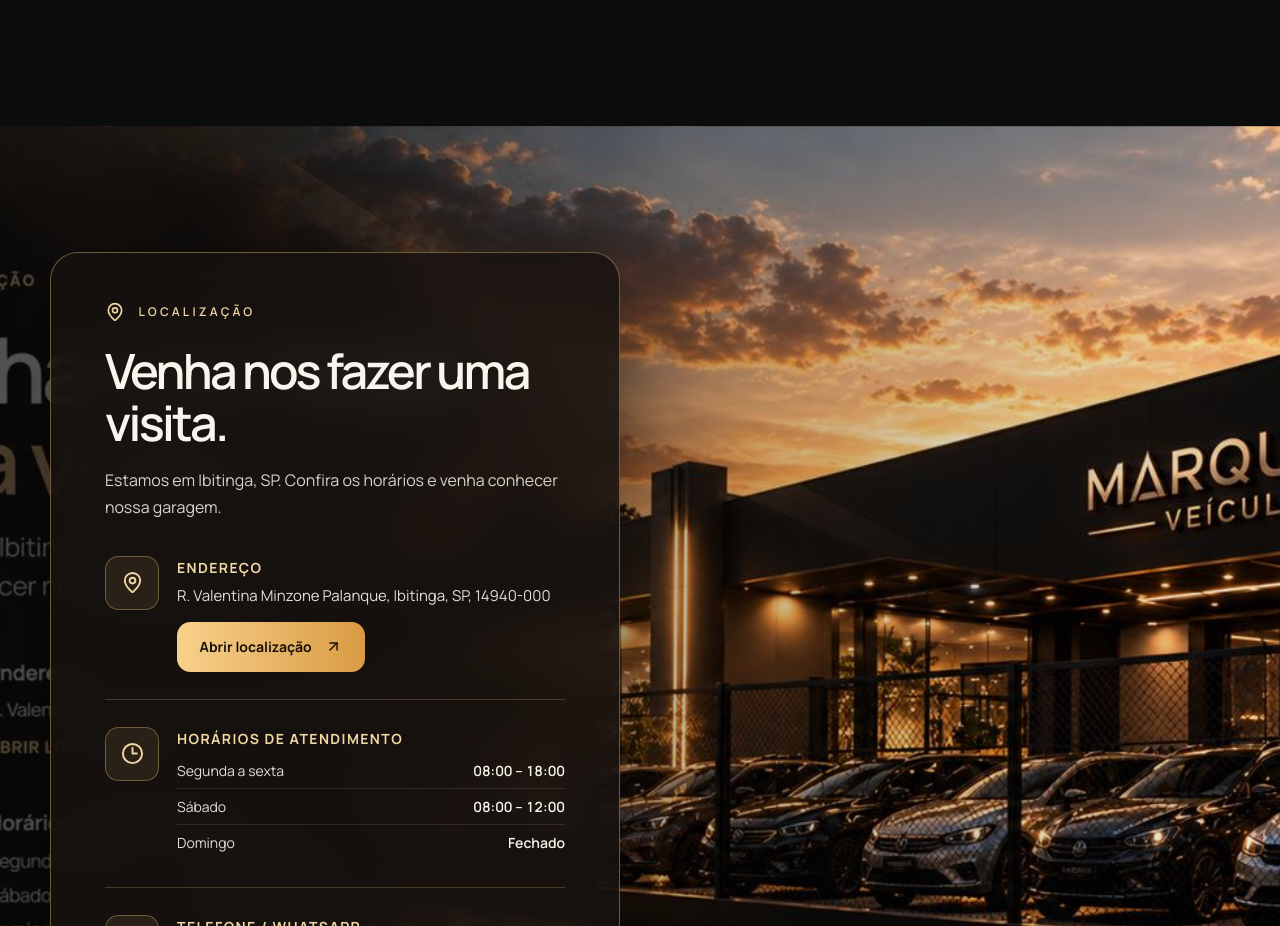
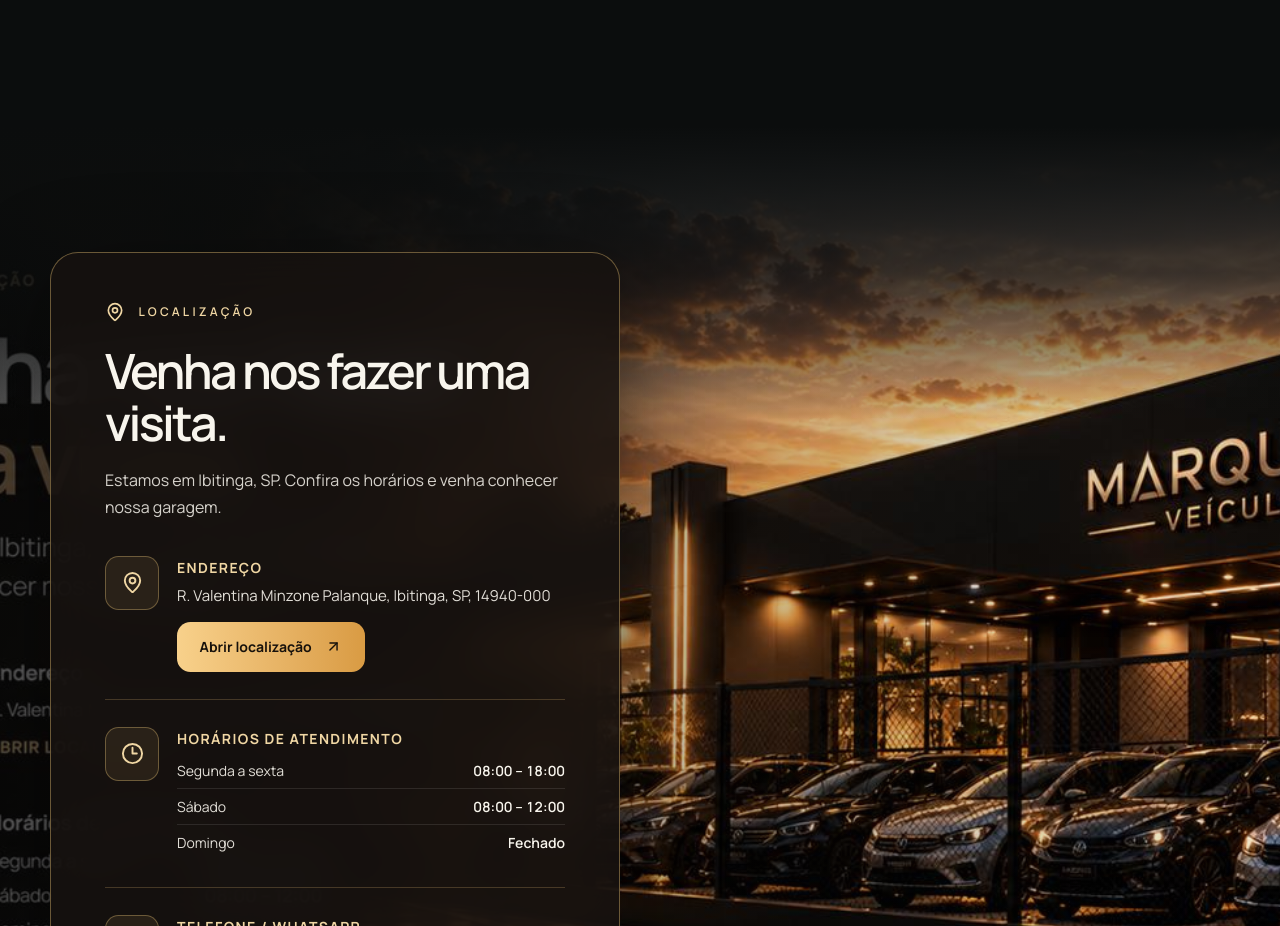
Before and after one commit to leticiazooe/landing-page-marques-veiculos, a React (Vite) app: page / in a window 1280 px wide. Shown: the part 1520-2446 px from the top of the page. Built offline with nearby package versions, Linux system fonts and the light colour scheme; no server answers; the database is empty.

Commit message:
style: suavizar transição entre vitrine e localização

```diff
--- a/src/components/Visit.tsx
+++ b/src/components/Visit.tsx
@@ -9,6 +9,8 @@ export function Visit() {
     <section id="localizacao" aria-labelledby="visit-title" className="relative isolate flex min-h-[min(900px,100svh)] scroll-mt-20 items-center overflow-hidden bg-night py-20 text-ivory sm:py-24 lg:py-28">
       <div aria-hidden="true" className="pointer-events-none absolute inset-0 -z-20 bg-[url('/images/location-premium-marques.jpg')] bg-cover bg-[61%_center] lg:bg-center" />
       <div aria-hidden="true" className="pointer-events-none absolute inset-0 -z-10 bg-[linear-gradient(90deg,rgba(8,8,8,.68)_0%,rgba(8,8,8,.24)_52%,rgba(8,8,8,.05)_100%)] max-lg:bg-[linear-gradient(90deg,rgba(8,8,8,.75),rgba(8,8,8,.35))]" />
+      {/* Transição suave da vitrine escura para a fotografia da localização, sem criar uma faixa adicional. */}
+      <div aria-hidden="true" className="pointer-events-none absolute inset-x-0 top-0 z-0 h-[clamp(160px,23vw,340px)] bg-gradient-to-b from-night via-night/75 to-transparent" />
       <div className="relative mx-auto w-[min(1440px,calc(100%-32px))] sm:w-[min(1440px,calc(100%-72px))] lg:w-[min(1440px,calc(100%-100px))]">
         <Reveal className="max-w-[570px]">
           <div className="rounded-[28px] border border-gold/45 bg-[#171210]/85 px-6 py-8 shadow-[0_24px_95px_rgba(0,0,0,.35)] backdrop-blur-xl sm:px-10 sm:py-10 lg:px-12 lg:py-11">
```
